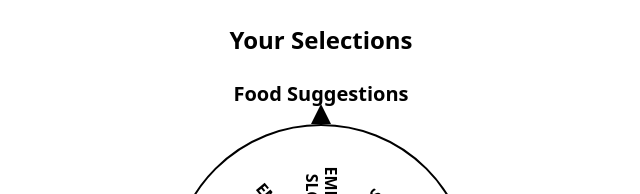
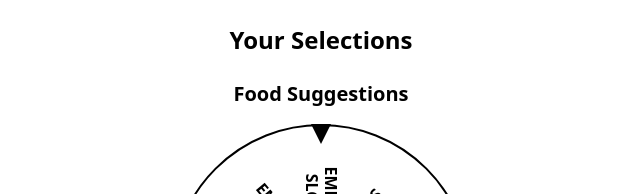
Before and after one commit to DevChiii/crave-spin, a SvelteKit app: page /roulette in a window 1280 px wide. Shown: the top 194 px of the page, without its empty margins (319-959 px from the left). Built offline with nearby package versions, Linux system fonts and the light colour scheme.

Commit message:
Fix the arrow of the roulette. Fix #4

```diff
--- a/src/routes/roulette/+page.svelte
+++ b/src/routes/roulette/+page.svelte
@@ -138,15 +138,16 @@
 
   .roulette-arrow {
   position: absolute;
-    top: -20px; /* Adjust position as needed */
+  /* top: 0px; Adjust position as needed */
   left: 50%;
-    transform: translateX(-50%);
+  transform: translateX(-50%) rotate(360deg); /* Rotate the arrow 180 degrees */
   width: 0;
   height: 0;
   border-left: 10px solid transparent;
   border-right: 10px solid transparent;
-    border-bottom: 20px solid black;
+  border-top: 20px solid black; /* Change from border-bottom to border-top */
 }
+
 
   .roulette-wheel {
     width: 300px;
```
Lines whose indentation alone changed are shown as unchanged.
